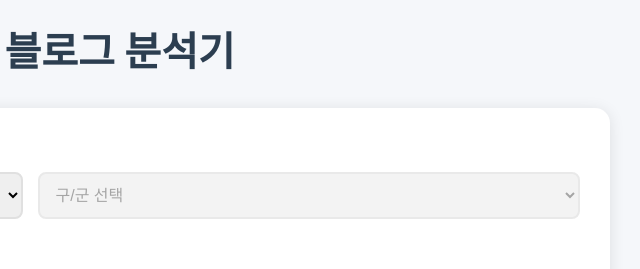
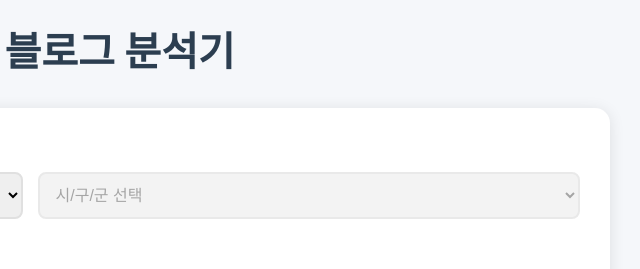
Before and after one commit to MenRoen/blog-analyzer, a website: page index.html in a window 1280 px wide. Shown: the top 269 px of the page, 610-1250 px from the left. Drawn offline with Linux system fonts and the light colour scheme.

Commit message:
Update index.html

```diff
--- a/index.html
+++ b/index.html
@@ -346,8 +346,8 @@
                         <option value="울산">울산광역시</option>
                         <option value="세종">세종특별자치시</option>
                     </select>
-                    <select id="gugun" disabled>
-                        <option value="">구/군 선택</option>
+                    <select id="sigungu" disabled>
+                        <option value="">시/구/군 선택</option>
                     </select>
                 </div>
             </div>
```
